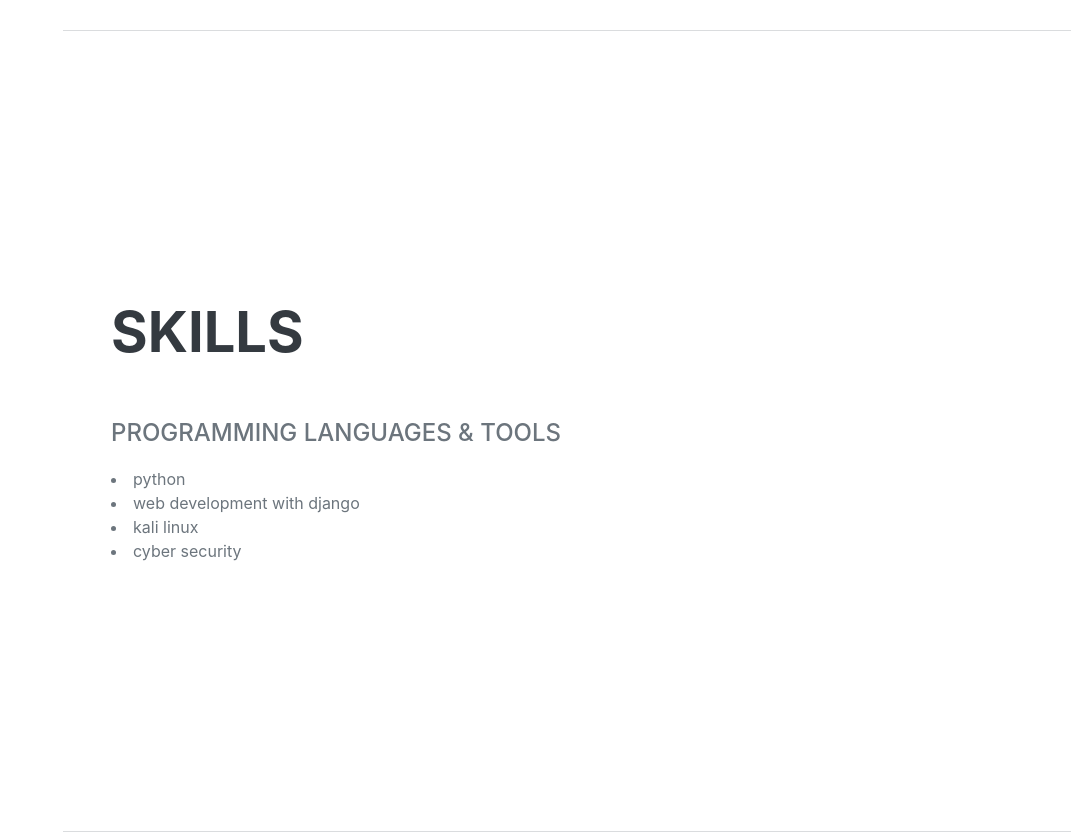
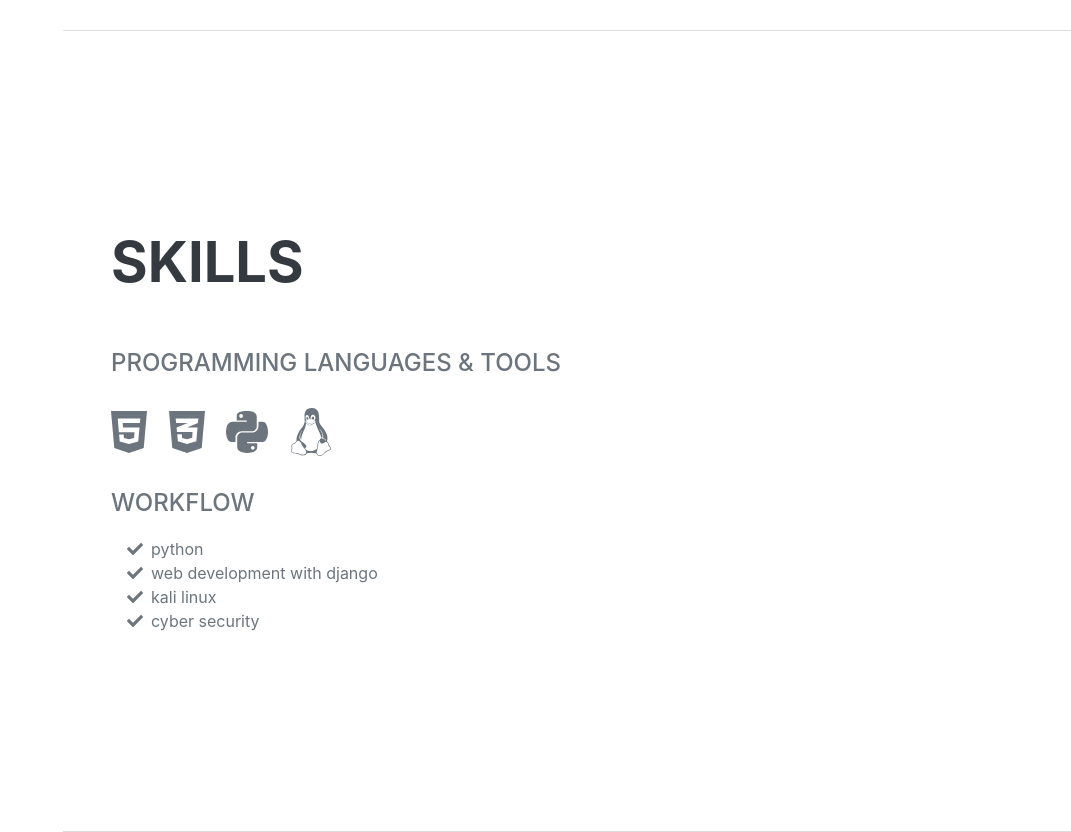
Before and after one commit to mokshanirugutti/mywebsite, a Django app: page / in a window 1280 px wide. Shown: the part 2372-3204 px from the top of the page, without its empty margins (209-1280 px from the left). Run offline with Django 3.2, Linux system fonts and the light colour scheme; some libraries are stand-ins or nearby versions; some web fonts are replaced.

Commit message:
Added fa icons
Added  fa icons and added tryhackme's Profile Badge Id

```diff
--- a/templates/index.html
+++ b/templates/index.html
@@ -110,24 +110,17 @@
             <section class="resume-section" id="skills">
                 <div class="resume-section-content">
                     <h2 class="mb-5">Skills</h2>
+                    <script src="https://tryhackme.com/badge/269381"></script>
                     <div class="subheading mb-3">Programming Languages & Tools</div>
-                    {% comment %}
+
                     <ul class="list-inline dev-icons">
                         <li class="list-inline-item"><i class="fab fa-html5"></i></li>
                         <li class="list-inline-item"><i class="fab fa-css3-alt"></i></li>
-                        <li class="list-inline-item"><i class="fab fa-js-square"></i></li>
-                        <li class="list-inline-item"><i class="fab fa-angular"></i></li>
-                        <li class="list-inline-item"><i class="fab fa-react"></i></li>
-                        <li class="list-inline-item"><i class="fab fa-node-js"></i></li>
-                        <li class="list-inline-item"><i class="fab fa-sass"></i></li>
-                        <li class="list-inline-item"><i class="fab fa-less"></i></li>
-                        <li class="list-inline-item"><i class="fab fa-wordpress"></i></li>
-                        <li class="list-inline-item"><i class="fab fa-gulp"></i></li>
-                        <li class="list-inline-item"><i class="fab fa-grunt"></i></li>
-                        <li class="list-inline-item"><i class="fab fa-npm"></i></li>
+                        <li class="list-inline-item"><i class="fab fa-python"></i></li>
+                        <li class="list-inline-item"><i class="fab fa-linux"></i></li>
                      </ul>
                     <div class="subheading mb-3">Workflow</div>
-                    <ul class="fa-ul mb-0"> {% endcomment %}
+                    <ul class="fa-ul mb-0">
                         <li>
                             <span class="fa-li"><i class="fas fa-check"></i></span>
                             python
```
